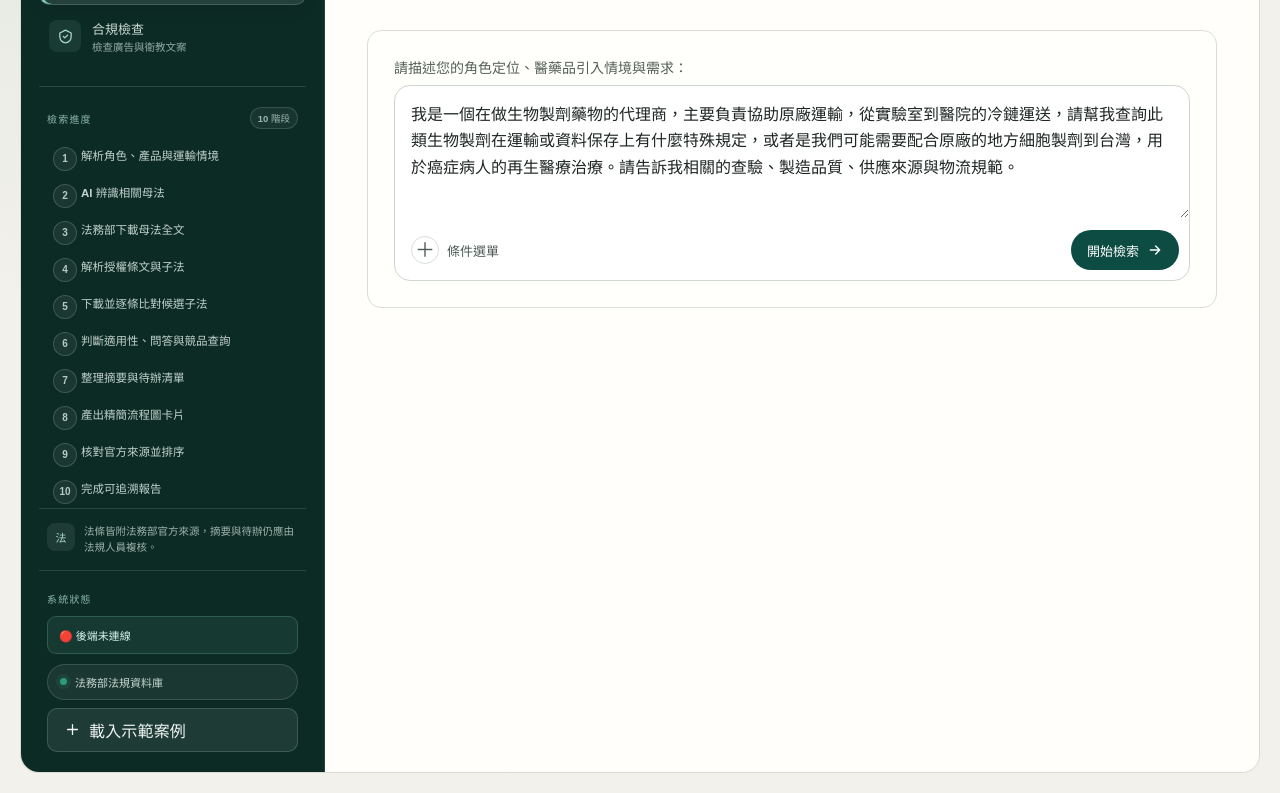
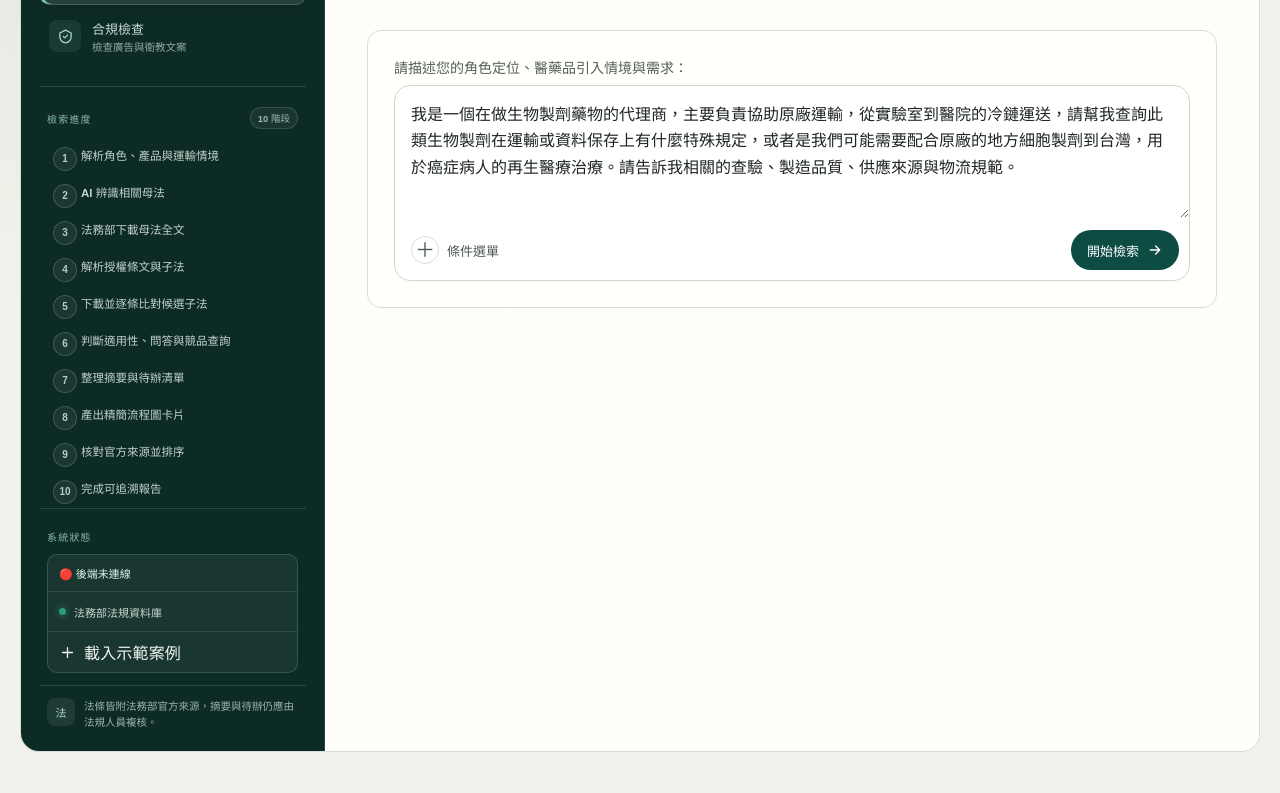
Before and after one commit to xu3934/reguflow-mvp, a website: page index.html in a window 1280 px wide. Shown: the part 195-988 px from the top of the page. After the commit the page ends 967 px from the top, so only its background shows below. Drawn offline with Linux system fonts and the light colour scheme; no server answers.

Commit message:
Add files via upload

```diff
--- a/index.html
+++ b/index.html
@@ -9,7 +9,7 @@
       content="Rxplain：台灣醫藥法規自動化檢索、待辦清單與合規流程圖。"
     />
     <meta name="theme-color" content="#f3f1eb" />
-    <link rel="stylesheet" href="/styles.css?v=20260815v17p5" />
+    <link rel="stylesheet" href="/styles.css?v=20260815v17p6" />
   </head>
   <body>
     <main class="app-shell">
@@ -61,13 +61,9 @@
             </ol>
           </div>
 
-          <div class="source-card sidebar-note">
-            <span class="note-mark" aria-hidden="true">法</span>
-            <p>法條皆附法務部官方來源，摘要與待辦仍應由法規人員複核。</p>
-          </div>
-
           <div class="source-card sidebar-system-card">
             <p class="section-label">系統狀態</p>
+            <div class="sidebar-utility-panel">
               <div class="sidebar-status" id="sidebarStatus">檢查中...</div>
               <div class="sidebar-quick-actions">
                 <span class="library-badge"><span aria-hidden="true"></span>法務部法規資料庫</span>
@@ -76,6 +72,12 @@
                   載入示範案例
                 </button>
               </div>
+            </div>
+          </div>
+
+          <div class="source-card sidebar-note">
+            <span class="note-mark" aria-hidden="true">法</span>
+            <p>法條皆附法務部官方來源，摘要與待辦仍應由法規人員複核。</p>
           </div>
         </aside>
 
@@ -387,6 +389,6 @@
       </section>
     </main>
 
-    <script src="/app.js?v=20260815v17p5"></script>
+    <script src="/app.js?v=20260815v17p6"></script>
   </body>
 </html>
--- a/styles.css
+++ b/styles.css
@@ -2015,7 +2015,8 @@ summary:focus-visible {
 }
 
 .sidebar-system-card .sidebar-quick-actions {
-  margin: 10px 0 0;
+  gap: 0;
+  margin: 0;
 }
 
 .sidebar-quick-actions .library-badge,
@@ -2053,6 +2054,49 @@ summary:focus-visible {
   stroke-linecap: round;
   stroke-linejoin: round;
   stroke-width: 1.8;
+}
+
+.sidebar-utility-panel {
+  overflow: hidden;
+  margin-top: 10px;
+  border: 1px solid rgba(127,208,189,.22);
+  border-radius: 10px;
+  background: rgba(255,255,255,.055);
+}
+
+.sidebar-utility-panel .sidebar-status {
+  margin: 0;
+  padding: 10px 11px;
+  border: 0;
+  border-bottom: 1px solid rgba(211,231,223,.12);
+  border-radius: 0;
+  background: transparent;
+}
+
+.sidebar-utility-panel .library-badge,
+.sidebar-utility-panel .ghost-button {
+  min-height: 40px;
+  padding: 0 11px;
+  border: 0;
+  border-radius: 0;
+  background: transparent;
+}
+
+.sidebar-utility-panel .library-badge {
+  border-bottom: 1px solid rgba(211,231,223,.12);
+}
+
+.sidebar-utility-panel .ghost-button {
+  border-radius: 0 0 9px 9px;
+}
+
+.sidebar-utility-panel .ghost-button:hover {
+  background: rgba(255,255,255,.08);
+}
+
+.sidebar-system-card + .sidebar-note {
+  margin-top: 12px;
+  padding-top: 12px;
 }
 
 .workspace.sidebar-collapsed .sidebar > .sidebar-quick-actions {
@@ -2807,6 +2851,12 @@ th {
     padding: 14px 0 0;
   }
 
+  .sidebar-note {
+    display: grid;
+    margin-top: 10px;
+    padding: 10px 0 0;
+  }
+
   .main-panel {
     padding: 26px 20px 44px;
     border-radius: 0;
```
Also changed, not shown: README.md. Lines whose indentation alone changed are shown as unchanged.
